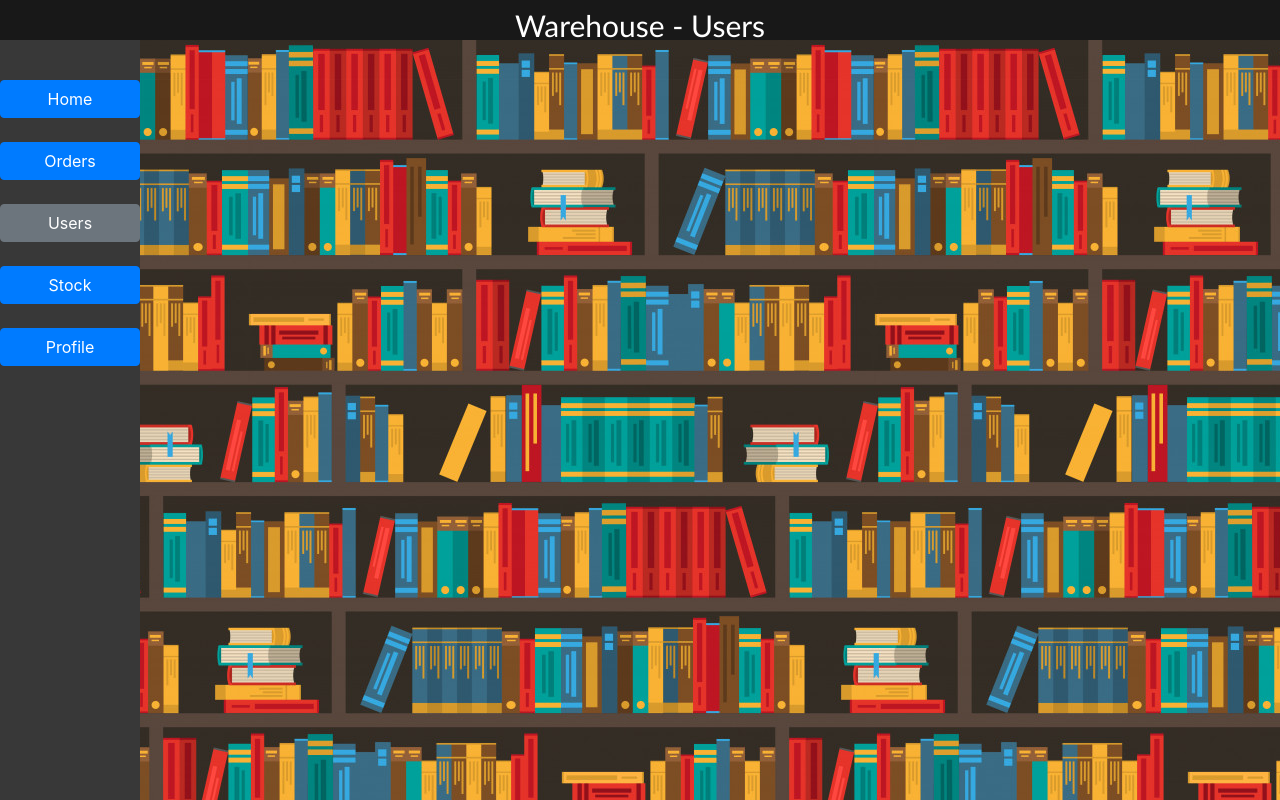
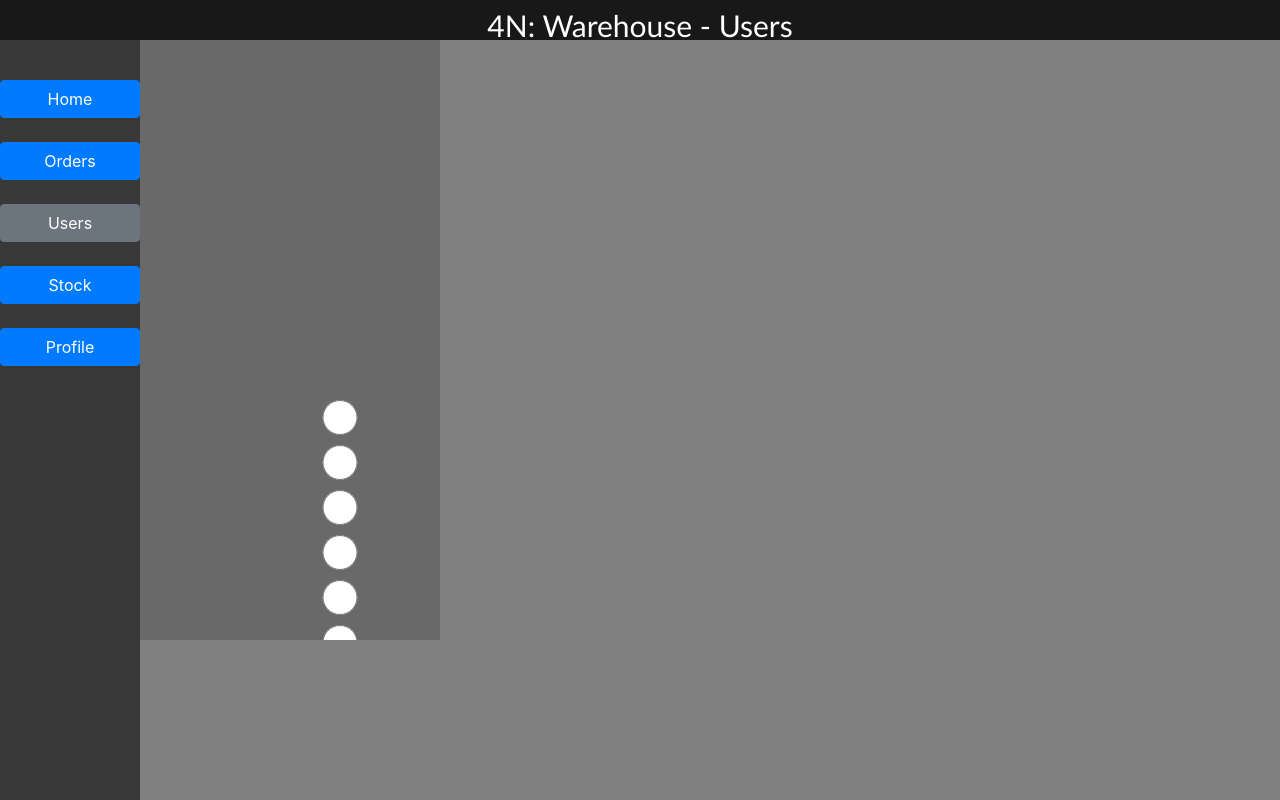
Before and after one commit to Gamped/P3_Warehouse, a React app in the folder Frontend/p3-warehouse/: page /pages/users/Users in a window 1280 px wide. Built offline with nearby package versions, Linux system fonts and the light colour scheme.

Commit message:
Header changed and started work on radios

```diff
--- a/Frontend/p3-warehouse/package.json
+++ b/Frontend/p3-warehouse/package.json
@@ -12,6 +12,7 @@
     "react-router": "^4.3.1",
     "react-router-dom": "^4.3.1",
     "react-scripts": "2.1.1",
+    "react-scrollbar": "^0.5.4",
     "react-table": "^6.8.6",
     "reactstrap": "^6.5.0"
   },
--- a/Frontend/p3-warehouse/src/components/Header.js
+++ b/Frontend/p3-warehouse/src/components/Header.js
@@ -2,7 +2,7 @@ import React from 'react';
 
 // The header component
 const Header = (props) => {
-    const title=props.title
+    const title= "4N: " + props.title
     return(
         <div className="headerStyle">
             <titleText>{title}</titleText>
--- /dev/null
+++ b/Frontend/p3-warehouse/src/components/MenuComponents/ScrollTab.js
@@ -0,0 +1,23 @@
+import React from "react";
+import ScrollArea from 'react-scrollbar';
+
+const BoxWithLongContent=(props)=>{
+    const {radios}=props;
+    const radioList = radios.map(radio =>{
+        return (
+            <div class="input-group">
+                <input type="radio" key="name.id"/>
+            </div>
+        )
+    })
+
+    return(
+        <div className="Scroller">
+            <form action="">
+                {radioList}
+            </form>
+        </div>
+    )
+}
+
+export default BoxWithLongContent;
--- /dev/null
+++ b/Frontend/p3-warehouse/src/components/pages/users/Users.css
@@ -0,0 +1,9 @@
+.userPageStyle{
+    position: absolute;
+    font-size: 10px;
+    top:40px;
+    left: 140px;
+    right: 0;
+    bottom: 0;
+    background:  grey;
+}
--- a/Frontend/p3-warehouse/src/components/pages/users/Users.js
+++ b/Frontend/p3-warehouse/src/components/pages/users/Users.js
@@ -2,6 +2,8 @@ import React from "react";
 import Menu from "../../MenuComponents/Menu";
 import LandingPage from "../../MenuComponents/LandingPage/LandingPage";
 import Header from "../../Header";
+import BoxWithLongContent from "../../MenuComponents/ScrollTab";
+import "./Users.css";
 
 
 export default class Users extends React.Component{
@@ -14,6 +16,14 @@ export default class Users extends React.Component{
                 {name: "Users",location:"./Users",id:"3"},
                 {name: "Stock",location:"../../pages/stock/Stock",id:"4"},
                 {name: "Profile",location:"../../pages/profile/Profile",id:"5"}
+            ],
+            users: [
+                {name: "Black Betty INC",id: "1"},
+                {name:"Toys r us" , id:"2"},
+                {name:"Fightclub" , id:"3"},
+                {name:"I.C.U.P." , id:"4"},
+                {name:"Aalborg Zoo" , id:"5"},
+                {name:"Ådal og Søn" , id:"6"},
             ]
         };
     }
@@ -25,8 +35,8 @@ export default class Users extends React.Component{
                 <div className="menuStyle">
                     <Menu buttons={this.state.menuButtons} current={"./Users"}/>
                 </div>
-                <div className="landingPageStyle">
-
+                <div className="userPageStyle">
+                    <BoxWithLongContent radios={this.state.users}/>
                 </div>
             </div>
 
--- a/Frontend/p3-warehouse/src/style.css
+++ b/Frontend/p3-warehouse/src/style.css
@@ -20,6 +20,13 @@ button{
     width: 140px;
 }
 
+.Scroller{
+    background-color: dimgrey;
+    width: 300px;
+    height: 600px;
+    overflow: auto;
+}
+
 customText_w{
     font-family: 'Trebuchet MS', Tahoma, Arial;
     text-align: center;
```
Also changed, not shown: 1 other file.
